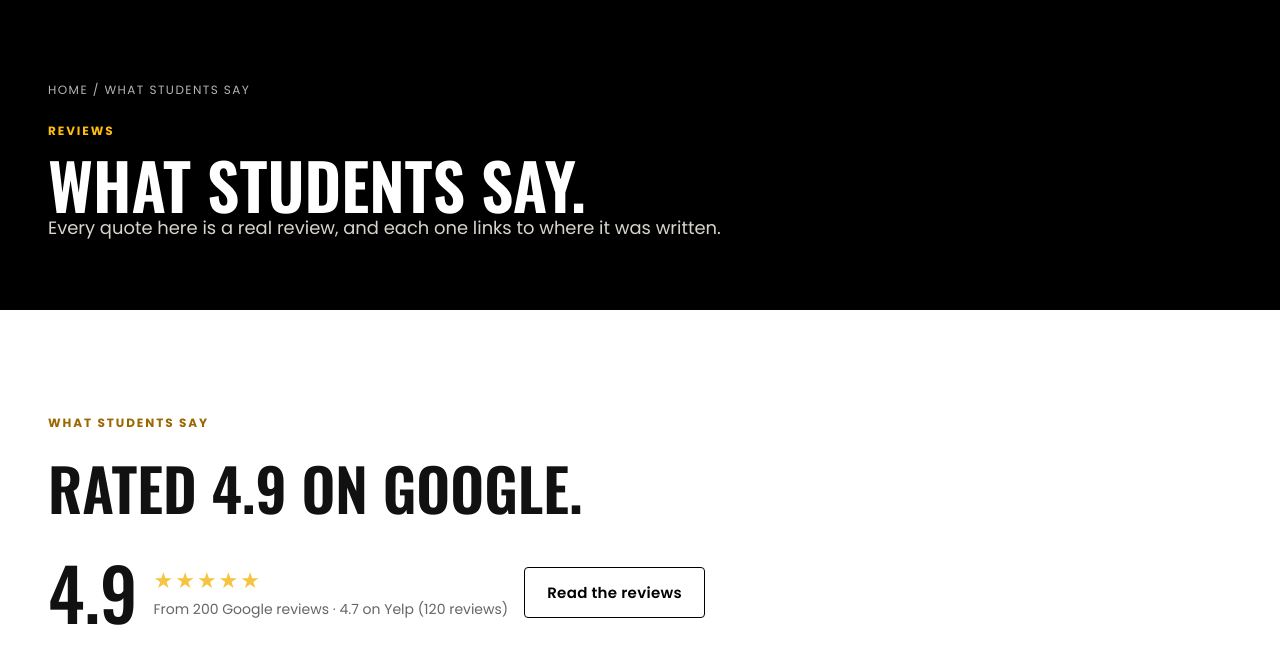
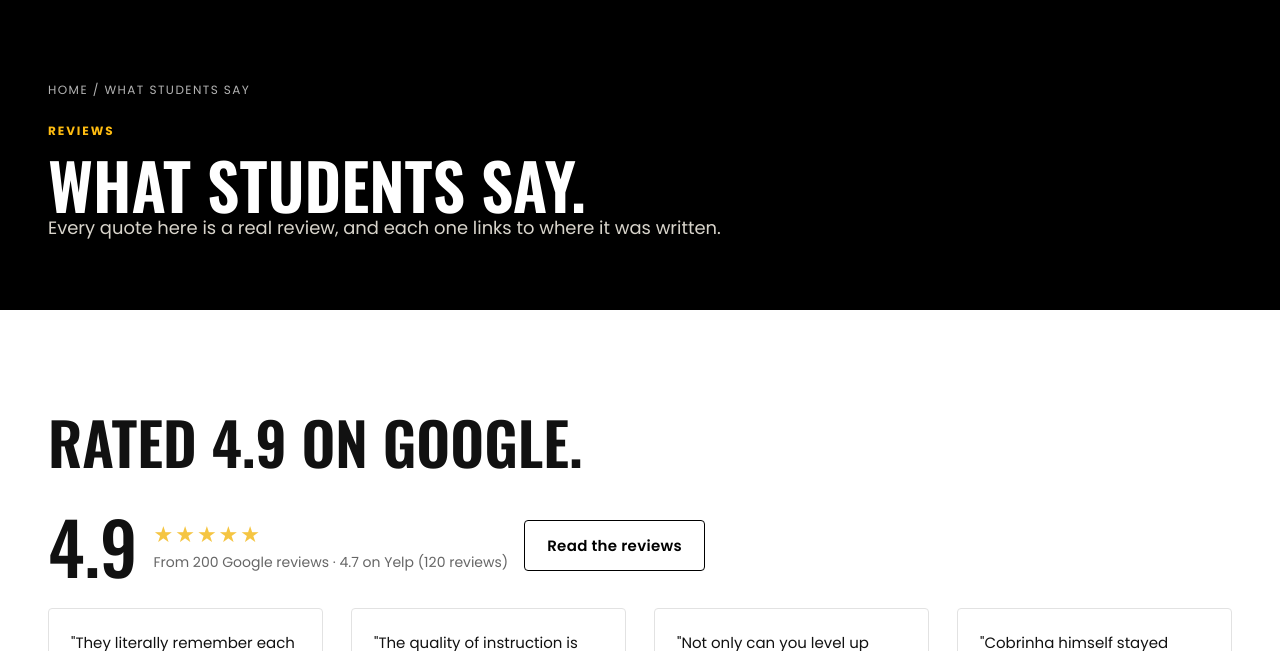
Before and after one commit to maxhlove19/cobrinha-site, a plain HTML site: page reviews.html in a window 1280 px wide. Shown: the part 80-731 px from the top of the page. Drawn offline with nearby package versions, Linux system fonts and the light colour scheme.

Commit message:
Reviews page: drop the repeated eyebrow under the headline
Co-Authored-By: Claude Fable 5.1 <noreply@anthropic.com>

```diff
--- a/reviews.html
+++ b/reviews.html
@@ -94,7 +94,6 @@
 <section>
   <div class="wrap">
     <div class="sec-head rv">
-      <p class="eyebrow">What students say</p>
       <h2 class="display">Rated 4.9 on Google.</h2>
     </div>
     <div class="rating rv">
```
Also changed, not shown: 1 other file.
